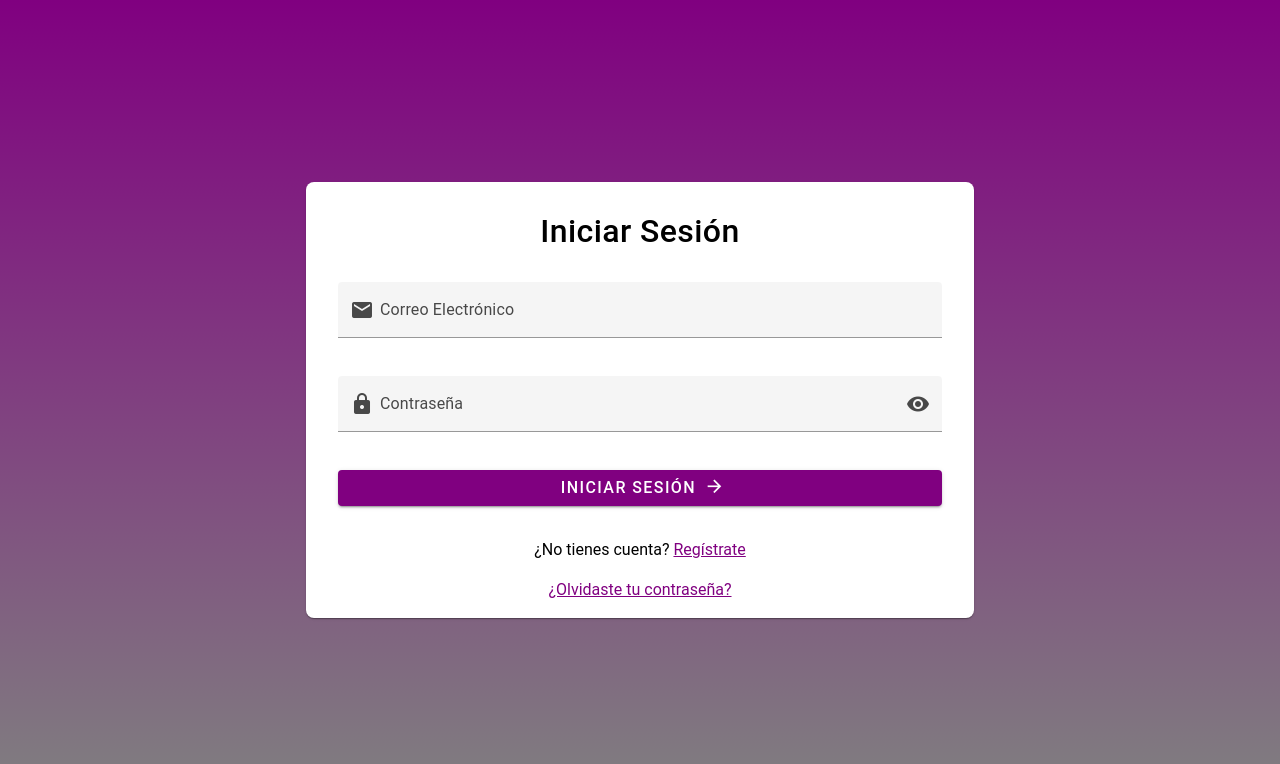
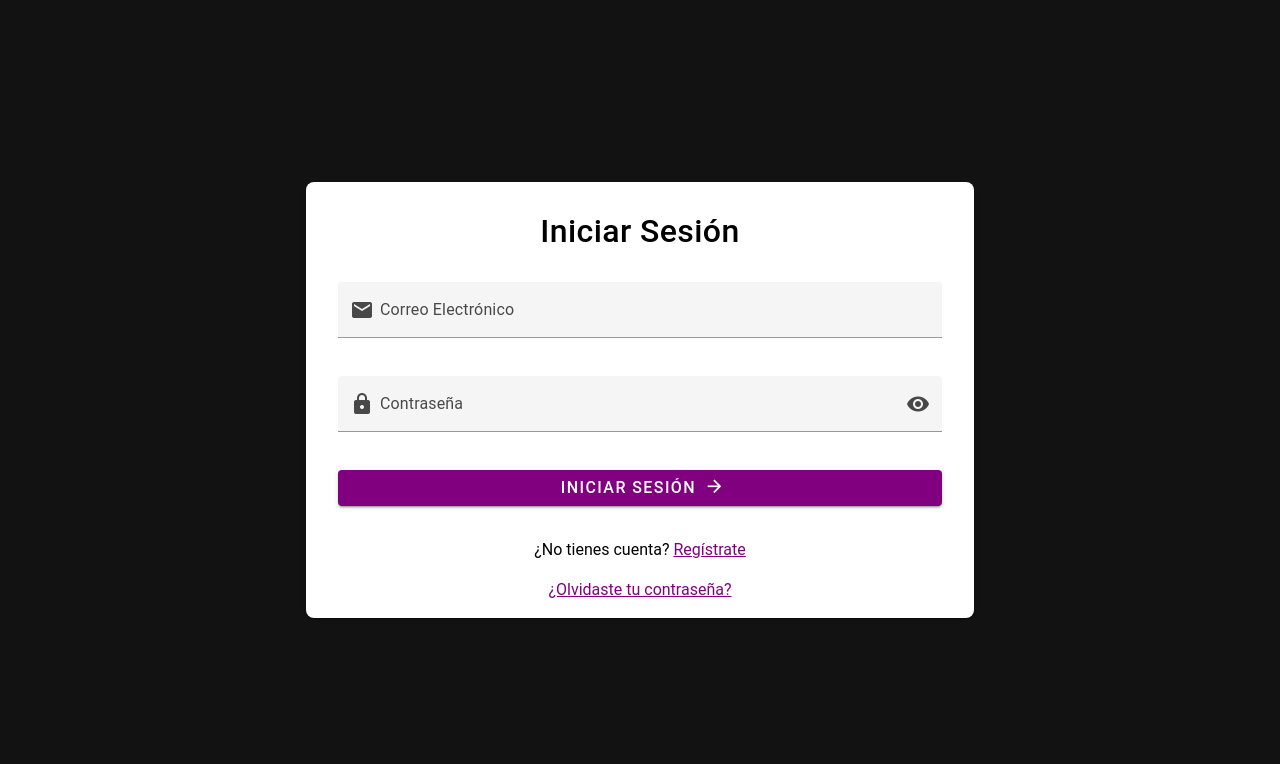
Before and after one commit to cachoJDG/hciTpweb, a Vue app in the folder billeteraHci/: page / in a window 1280 px wide. Shown: the top 764 px of the page. Built offline with nearby package versions, Linux system fonts and the light colour scheme.

Commit message:
HABEMUS GLOBAL BACKGROUND

```diff
--- a/billeteraHci/src/components/logRegForm.vue
+++ b/billeteraHci/src/components/logRegForm.vue
@@ -83,7 +83,6 @@
     justify-content: center;
     align-items: center;
     height: 100vh;
-    background: linear-gradient(to bottom, purple, grey);
 }
 
 .v-card {
--- a/billeteraHci/src/styles/settings.scss
+++ b/billeteraHci/src/styles/settings.scss
@@ -4,6 +4,11 @@
  * Configures SASS variables and Vuetify overwrites
  */
 
+ .v-application {
+    background: linear-gradient(to bottom, #B356CD, #AEA3AD);
+  }
+
+
 // https://vuetifyjs.com/features/sass-variables/`
 // @use 'vuetify/settings' with (
 //   $color-pack: false
```
